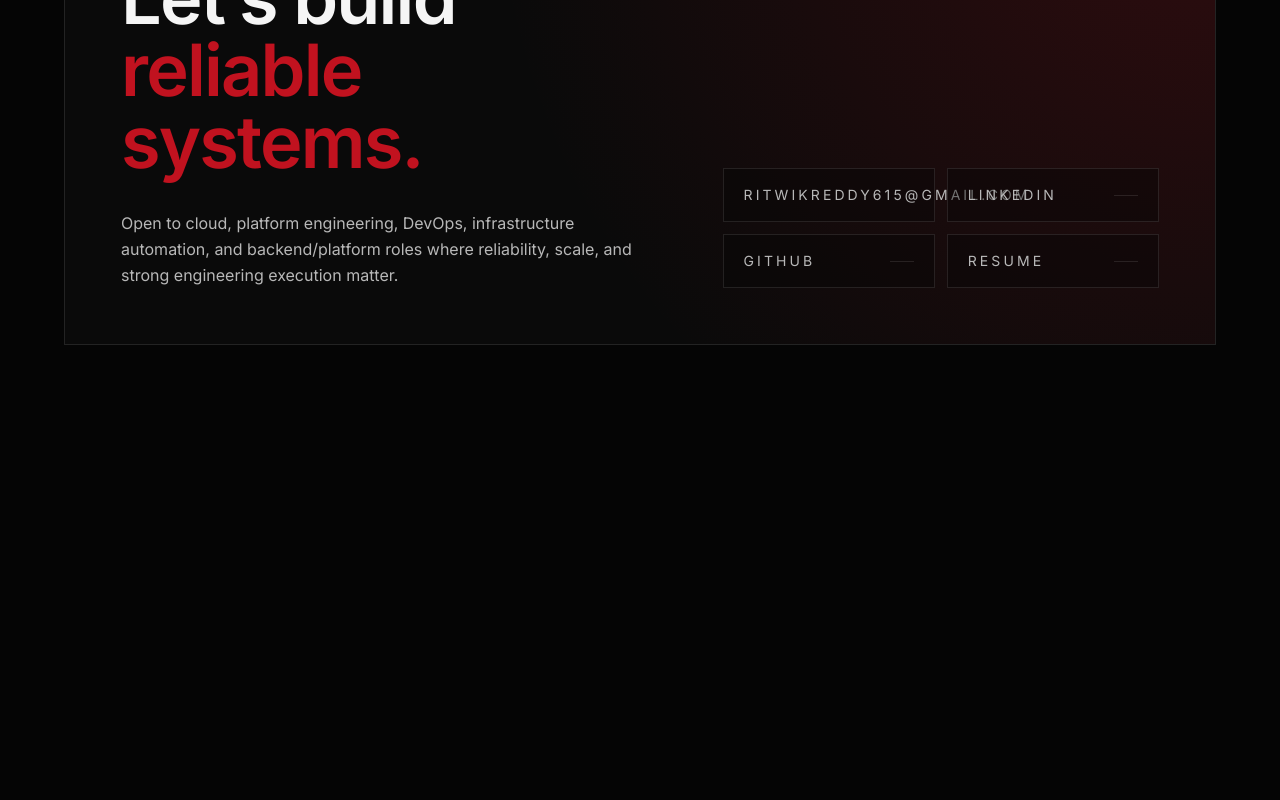
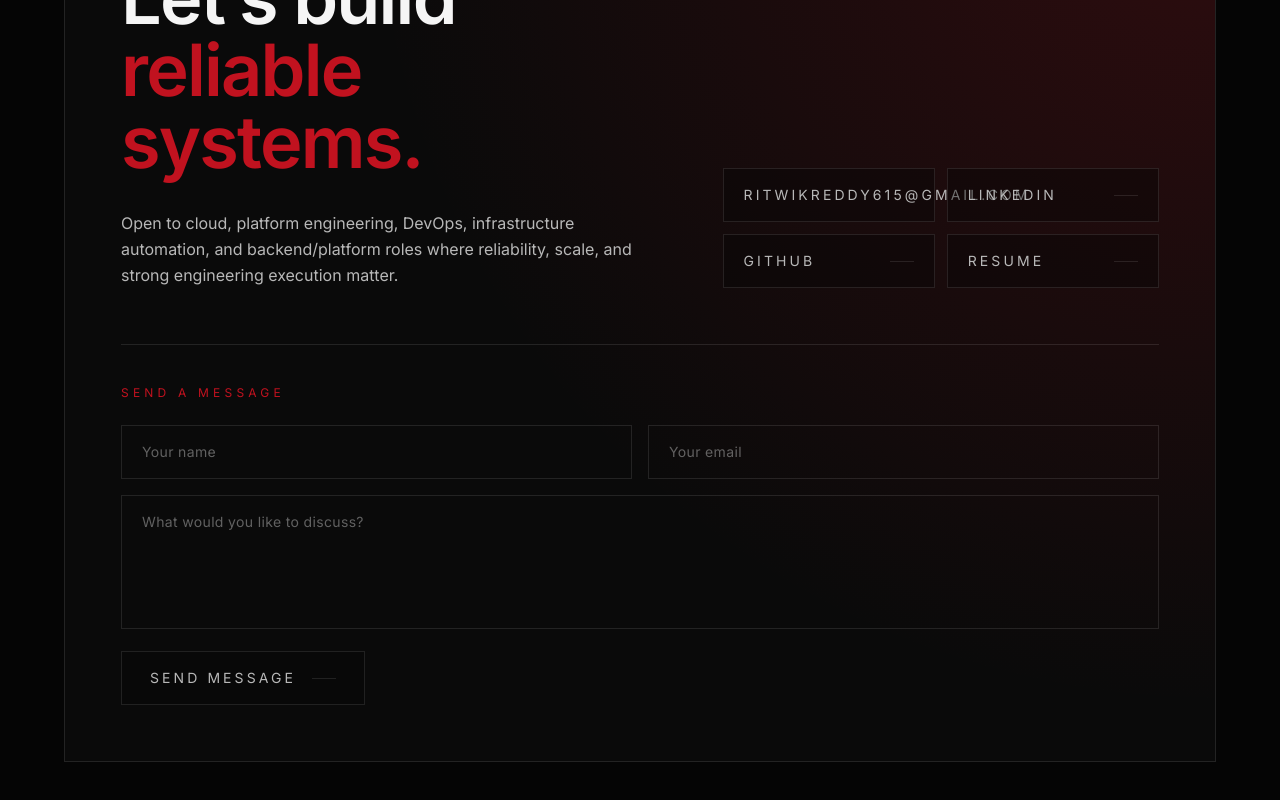
Before and after one commit to Ritwik-1999/ritwik-blog, a React (Vite) app: page / in a window 1280 px wide. Shown: the part 7267-8067 px from the top of the page. Before the commit the page ends 7756 px from the top, so only its background shows below. Built offline with nearby package versions, Linux system fonts and the light colour scheme.

Commit message:
Added mail for in contact session

```diff
--- a/src/components/sections/Contact.jsx
+++ b/src/components/sections/Contact.jsx
@@ -1,3 +1,4 @@
+import { useState } from "react"
 import Container from "../layout/Container"
 import Section from "../layout/Section"
 import TelemetryLabel from "../ui/TelemetryLabel"
@@ -20,6 +21,98 @@ const links = [
     href: "/Sai_Ritwik_Reddy_Resume.pdf",
   },
 ]
+
+const RECIPIENT = "ritwikreddy615@gmail.com"
+
+function ContactForm() {
+  const [fields, setFields] = useState({ name: "", email: "", message: "" })
+  const [sent, setSent] = useState(false)
+
+  function handleChange(e) {
+    setFields((prev) => ({ ...prev, [e.target.name]: e.target.value }))
+  }
+
+  function handleSubmit(e) {
+    e.preventDefault()
+    const subject = encodeURIComponent(`Portfolio enquiry from ${fields.name}`)
+    const body = encodeURIComponent(
+      `Name: ${fields.name}\nEmail: ${fields.email}\n\n${fields.message}`
+    )
+    window.location.href = `mailto:${RECIPIENT}?subject=${subject}&body=${body}`
+    setSent(true)
+    setFields({ name: "", email: "", message: "" })
+  }
+
+  const inputClass = `
+    w-full bg-transparent
+    border border-white/10
+    px-5 py-4
+    text-sm text-softWhite placeholder:text-mutedWhite/50
+    tracking-wide
+    focus:outline-none focus:border-crimson/60
+    transition-colors duration-300
+  `
+
+  return (
+    <form onSubmit={handleSubmit} className="space-y-4">
+      <div className="grid sm:grid-cols-2 gap-4">
+        <input
+          required
+          type="text"
+          name="name"
+          placeholder="Your name"
+          value={fields.name}
+          onChange={handleChange}
+          className={inputClass}
+        />
+        <input
+          required
+          type="email"
+          name="email"
+          placeholder="Your email"
+          value={fields.email}
+          onChange={handleChange}
+          className={inputClass}
+        />
+      </div>
+
+      <textarea
+        required
+        name="message"
+        rows={5}
+        placeholder="What would you like to discuss?"
+        value={fields.message}
+        onChange={handleChange}
+        className={`${inputClass} resize-none`}
+      />
+
+      <div className="flex items-center justify-between gap-6">
+        <button
+          type="submit"
+          className="
+            group flex items-center gap-4
+            border border-white/10
+            bg-background/40
+            px-7 py-4
+            text-sm uppercase tracking-[0.22em]
+            text-mutedWhite
+            transition-all duration-500
+            hover:border-crimson/50 hover:text-softWhite
+          "
+        >
+          Send Message
+          <span className="h-px w-6 bg-white/10 group-hover:w-10 group-hover:bg-crimson transition-all duration-500" />
+        </button>
+
+        {sent && (
+          <p className="text-xs uppercase tracking-[0.25em] text-crimson">
+            Mail client opened
+          </p>
+        )}
+      </div>
+    </form>
+  )
+}
 
 export default function Contact() {
   return (
@@ -45,9 +138,10 @@ export default function Contact() {
             "
           />
 
+          <div className="relative z-10 space-y-14">
+
             <div
               className="
-            relative z-10
               grid lg:grid-cols-[1fr_0.8fr]
               gap-14 items-end
               "
@@ -94,7 +188,7 @@ export default function Contact() {
 
               </div>
 
-            {/* right side */}
+              {/* right side — quick links */}
 
               <div className="grid grid-cols-2 gap-3">
 
@@ -103,7 +197,7 @@ export default function Contact() {
                   <a
                     key={link.label}
                     href={link.href}
-                  target={link.label === "Email" ? undefined : "_blank"}
+                    target={link.label === "ritwikreddy615@gmail.com" ? undefined : "_blank"}
                     rel="noreferrer"
                     className="
                     group
@@ -142,6 +236,20 @@ export default function Contact() {
 
             </div>
 
+            {/* mail form */}
+
+            <div className="border-t border-white/10 pt-10 space-y-6">
+
+              <p className="text-xs tracking-[0.35em] uppercase text-crimson">
+                Send a Message
+              </p>
+
+              <ContactForm />
+
+            </div>
+
+          </div>
+
         </div>
 
       </Container>
```
Lines whose indentation alone changed are shown as unchanged.
